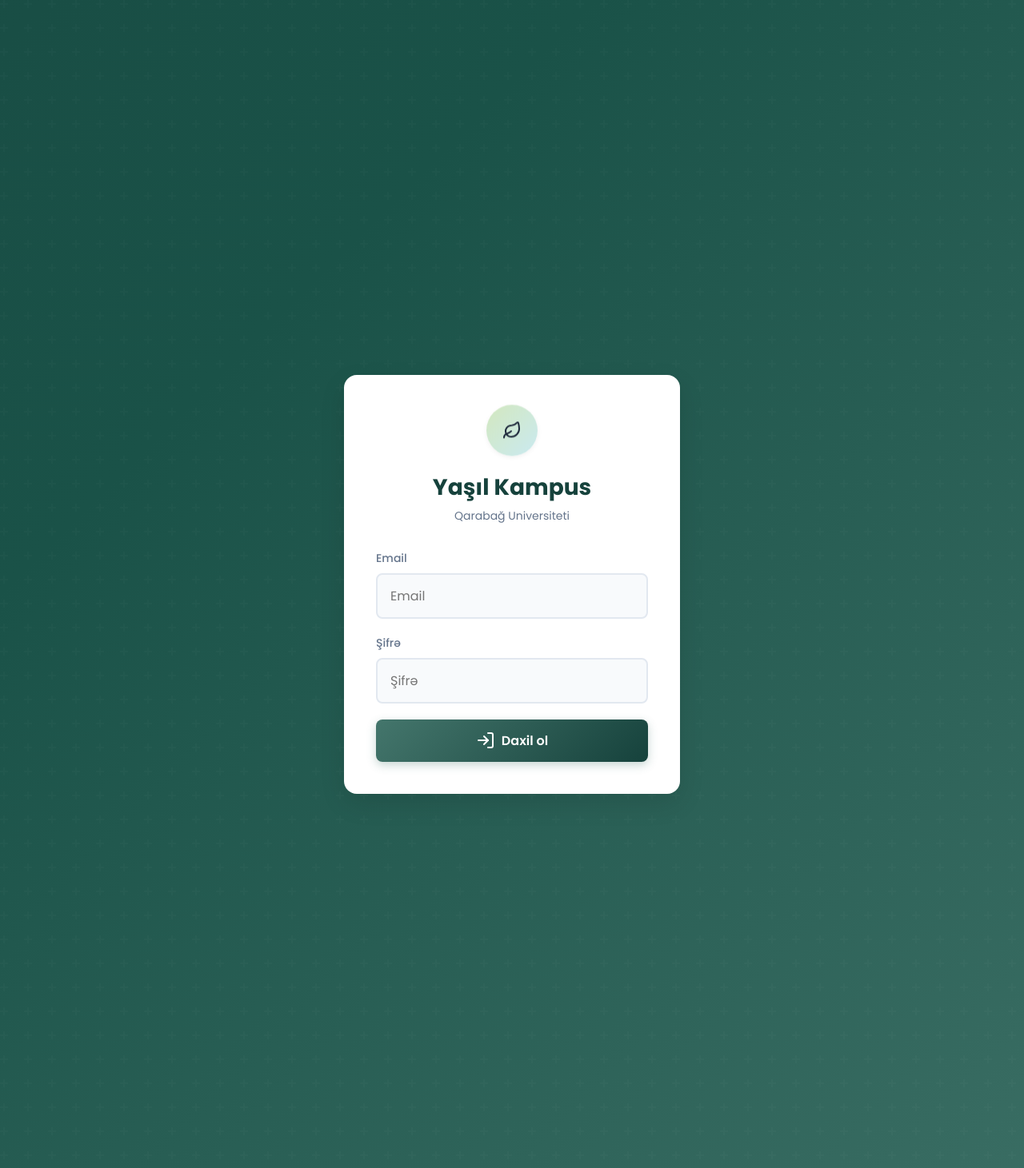
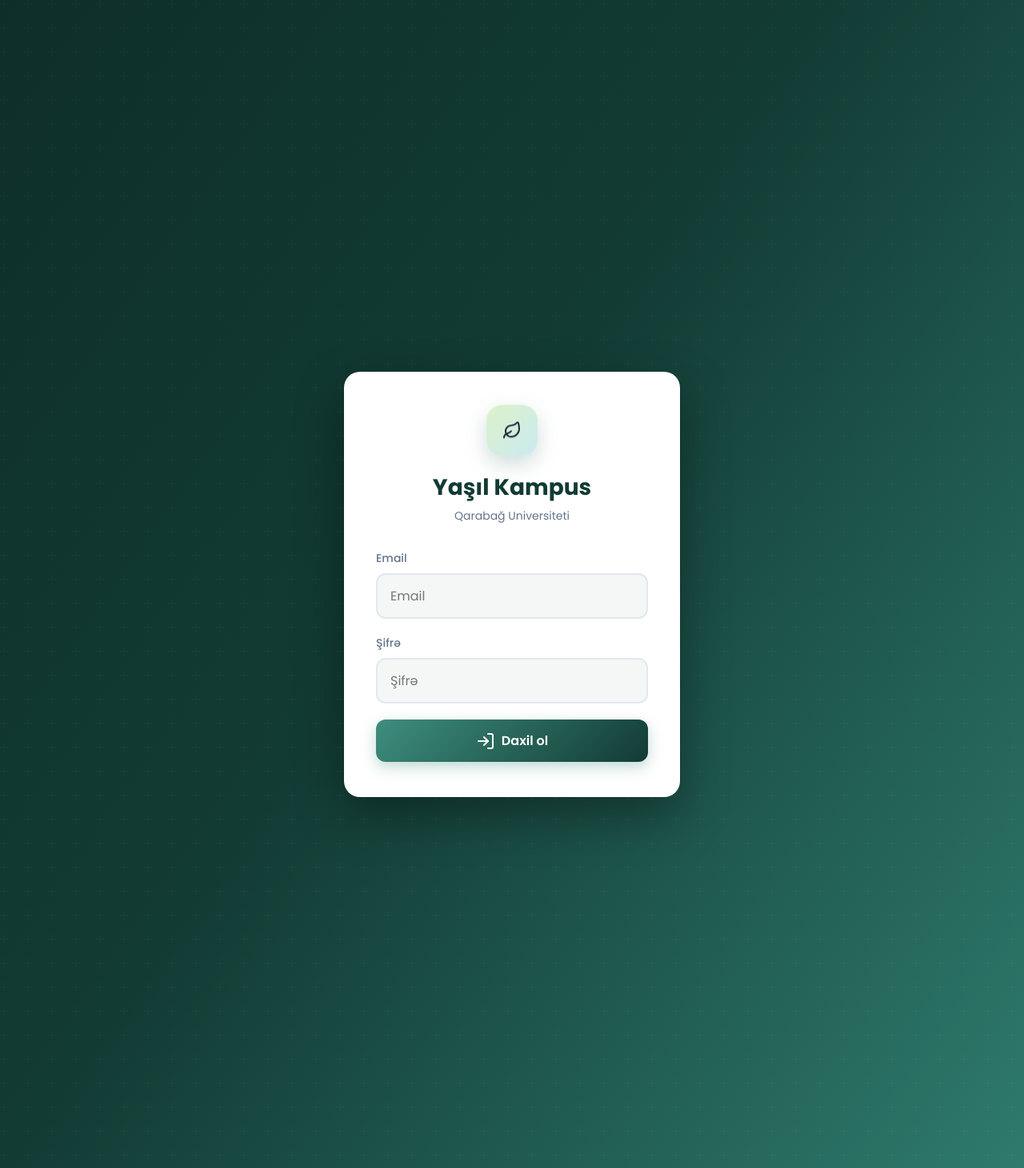
Before and after one commit to Abdullayews/greencampus, a Flask app: page / in a window 1280 px wide. Shown: the whole page at 80% size. Run offline with Flask 3, Linux system fonts and the light colour scheme.

Commit message:
Update index.html

```diff
--- a/templates/index.html
+++ b/templates/index.html
@@ -551,10 +551,113 @@
             .welcome-content h2 { font-size: 24px; }
             .service-grid { gap: 16px; }
             .app-grid { justify-content: center; }
+            #topBarDate { display: none; }
         }
         @media (prefers-reduced-motion: reduce) {
             *, *::before, *::after { animation-duration: 0.01ms !important; animation-iteration-count: 1 !important; transition-duration: 0.01ms !important; }
         }
+
+        /* ============================================================
+           VİZUAL YENİLƏMƏ PAKETİ — köhnə stillərin üzərinə yazır
+           (funksionallıq dəyişmir, yalnız görünüş yaxşılaşır)
+           ============================================================ */
+
+        /* --- Rəng palitrası və kölgələr incələşir --- */
+        :root {
+            --ku-green: #3E8E7E;
+            --ku-dark-green: #123B34;
+            --ku-soft-green: #DCF2C9;
+            --bg: #F4F7F6;
+            --shadow-md: 0 10px 28px rgba(18, 59, 52, .10);
+            --shadow-lg: 0 18px 44px rgba(18, 59, 52, .14);
+        }
+
+        /* Arxa fon — incə nöqtə şəbəkəsi (dərinlik hissi) */
+        body {
+            background-color: var(--bg);
+            background-image: radial-gradient(rgba(68, 118, 108, .05) 1px, transparent 1px);
+            background-size: 22px 22px;
+        }
+
+        /* --- LOGIN EKRANI --- */
+        .login-overlay { background: linear-gradient(125deg, #0E2E29 0%, var(--ku-dark-green) 45%, #2E7A6C 100%); }
+        .login-card { border-radius: 20px; padding: 44px 40px; animation: bounceIn 0.6s var(--transition-bounce) both; box-shadow: 0 24px 60px rgba(0,0,0,0.35); }
+        .login-logo-icon { border-radius: 20px; box-shadow: 0 10px 26px rgba(68, 118, 108, 0.25); }
+        .login-btn { border-radius: 12px; box-shadow: 0 6px 18px rgba(62, 142, 126, 0.35); }
+        .input-group input { border-radius: 12px; }
+        .login-error { border-radius: 10px; }
+
+        /* --- SIDEBAR --- */
+        .sidebar { box-shadow: 1px 0 14px rgba(18, 59, 52, 0.04); }
+        .nav-item { border-radius: 10px; }
+        .nav-item.active { border-radius: 12px; background: linear-gradient(135deg, #0E2E29, var(--ku-green)); }
+        .nav-item.active i { transform: scale(1.08); }
+
+        /* --- TOP BAR (şüşə effekti) --- */
+        .top-bar { background: rgba(255, 255, 255, 0.88); backdrop-filter: blur(16px); -webkit-backdrop-filter: blur(16px); }
+        .top-bar h1 { letter-spacing: -0.02em; }
+        .icon-btn { border-radius: 12px; }
+
+        /* --- KARTLAR — yumşaq künc + dərin hover kölgələri --- */
+        .widget-card { border-radius: 16px; }
+        .widget-card:hover { transform: translateY(-3px); box-shadow: var(--shadow-md); }
+        .room-card { border-radius: 16px; }
+        .service-card { border-radius: 16px; }
+        .service-card:hover { box-shadow: 0 16px 36px rgba(18, 59, 52, 0.13); }
+        .service-icon { border-radius: 14px; }
+        .match-card { border-radius: 12px; }
+        .notification-item { border-radius: 12px; }
+        .app-card { border-radius: 16px; }
+        .add-card { border-radius: 16px; }
+        .payment-card { border-radius: 16px; }
+        .survey-card { border-radius: 16px; }
+        .app-card-note { border-radius: 10px; }
+
+        /* --- WELCOME BANNER — zəngin qradiyent --- */
+        .welcome-banner { border-radius: 18px; background: linear-gradient(120deg, #2E7A6C 0%, var(--ku-dark-green) 55%, #0E2E29 100%); }
+        .welcome-content h2 { font-size: 34px; letter-spacing: -0.02em; }
+        .btn-primary { border-radius: 12px; box-shadow: 0 6px 16px rgba(0, 0, 0, 0.10); }
+        .btn-secondary { border-radius: 12px; }
+
+        /* --- BAŞLIQLAR --- */
+        .section-title { letter-spacing: -0.01em; }
+        .section-title::after { width: 52px; height: 4px; border-radius: 3px; }
+
+        /* --- MODAL & FORM --- */
+        .modal-card { border-radius: 20px; }
+        .modal-header { border-radius: 20px 20px 0 0; }
+        .modal-input, .modal-textarea, .priority-select { border-radius: 12px; }
+        .modal-input:focus, .modal-textarea:focus, .priority-select:focus { box-shadow: 0 0 0 5px rgba(62, 142, 126, 0.12); }
+
+        /* --- STATUS / BADGE-lər --- */
+        .status-badge { letter-spacing: 0.02em; }
+        .badge { border-radius: 999px; }
+
+        /* --- EV SEÇMƏ PLANI --- */
+        .hp-box { border-radius: 16px; }
+        .hp-room-card { border-radius: 12px; }
+        .hp-select-btn { border-radius: 10px; box-shadow: 0 4px 12px rgba(62, 142, 126, 0.25); }
+        .hp-student-row { border-radius: 10px; }
+        .hp-group-card { border-radius: 12px; }
+        .hp-btn { border-radius: 10px; }
+        .hp-btn-secondary { border-radius: 8px; }
+        .hp-my-group { border-radius: 12px; }
+        .hp-empty { color: #8FA6A0; }
+        .home-status-message { font-size: 19px; color: #7C948E; }
+
+        /* --- AI CHAT --- */
+        .ai-chat-window { border-radius: 20px; }
+        .ai-msg { border-radius: 16px 16px 16px 6px; }
+        .ai-msg.user { border-radius: 16px 16px 6px 16px; }
+        .ai-float-btn { box-shadow: 0 10px 28px rgba(62, 142, 126, 0.45); }
+
+        /* --- SCROLLBAR (yaşıl tema) --- */
+        ::-webkit-scrollbar { width: 10px; }
+        ::-webkit-scrollbar-thumb { background: #A9CFC4; border: 3px solid var(--bg); border-radius: 8px; }
+        ::-webkit-scrollbar-thumb:hover { background: #7FB5A6; }
+
+        /* --- FOKUS HALQASI --- */
+        *:focus-visible { outline: 2px solid var(--ku-green); outline-offset: 2px; border-radius: 6px; }
     </style>
 </head>
 <body>
@@ -619,7 +722,10 @@
     <!-- MAIN WRAPPER -->
     <div class="main-wrapper" id="mainWrapper">
         <header class="top-bar">
-            <h1 id="pageTitle">Ana Səhifə</h1>
+            <div style="display: flex; align-items: baseline; gap: 14px; min-width: 0;">
+                <h1 id="pageTitle">Ana Səhifə</h1>
+                <span id="topBarDate" style="font-size: 12.5px; color: var(--text-secondary); font-weight: 500; white-space: nowrap; overflow: hidden; text-overflow: ellipsis;"></span>
+            </div>
             <div class="top-bar-actions">
                 <div style="position: relative;">
                     <button class="icon-btn" onclick="toggleNotifDropdown(event)" aria-label="Bildirişlər"><i data-lucide="bell"></i><span class="notification-dot"></span></button>
@@ -876,6 +982,16 @@
         }
         const CURRENT_USER_NAME = {{ user_name | tojson }};
         lucide.createIcons();
+
+        // === Top-bar tarixi ===
+        (function() {
+            const el = document.getElementById('topBarDate');
+            if (el) {
+                el.textContent = new Date().toLocaleDateString('az-AZ', {
+                    weekday: 'long', day: 'numeric', month: 'long', year: 'numeric'
+                });
+            }
+        })();
 
         function handleLogin(e) {
             e.preventDefault();
```
